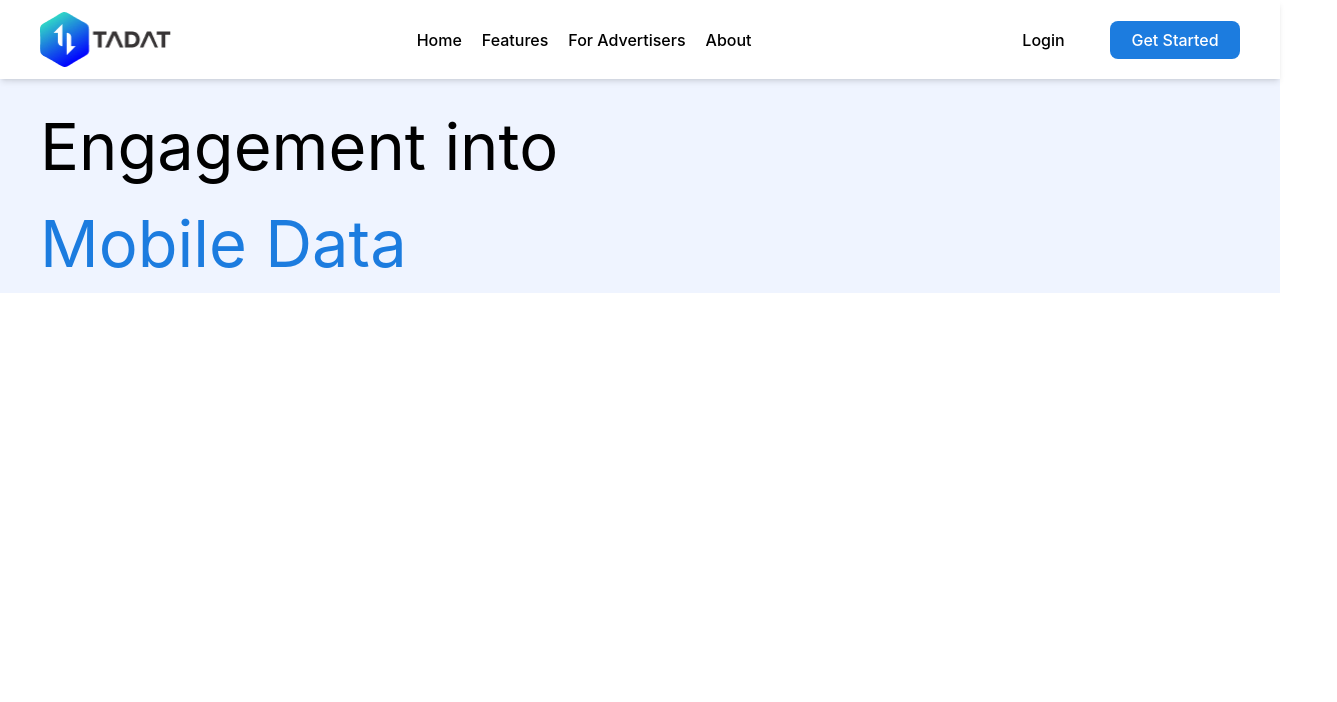
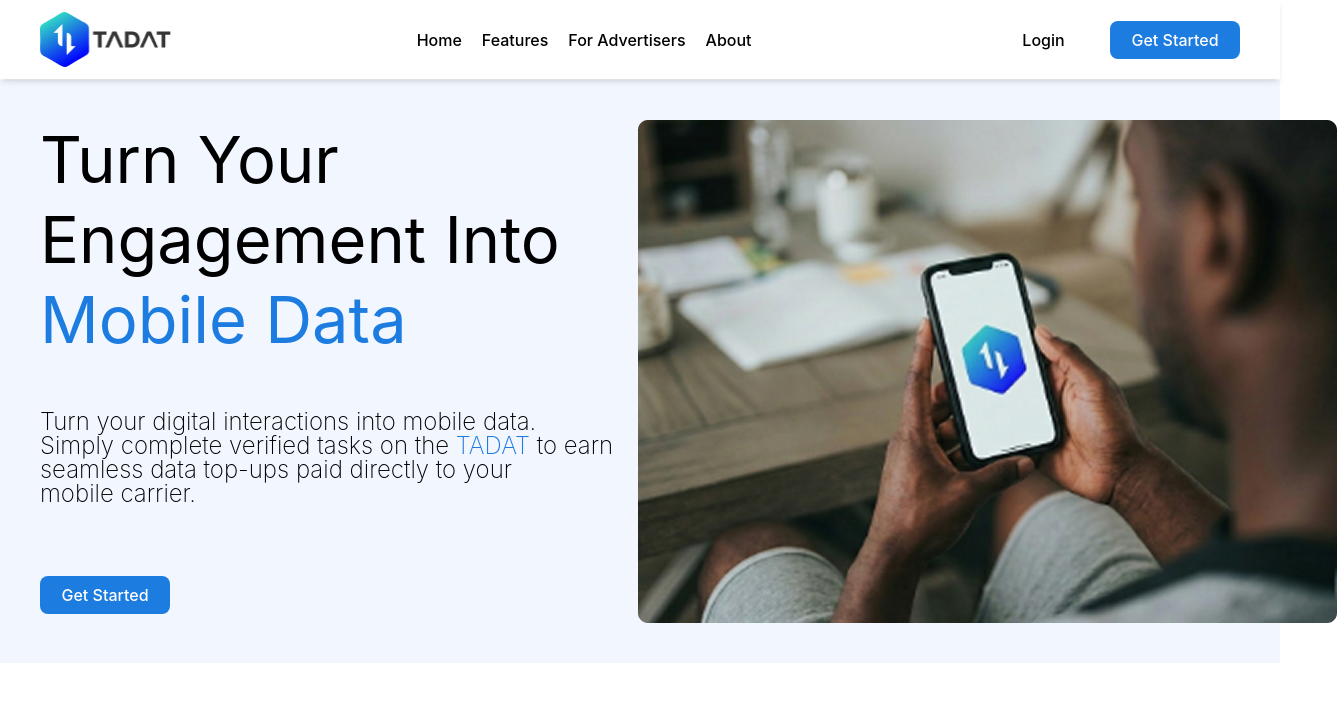
Before and after one commit to Tenney-olarh/TADAT, a React (Vite) app: page / in a window 1280 px wide. Shown: the top 702 px of the page, 1337 px wide, since content can reach past the window. Built offline with nearby package versions, Linux system fonts and the light colour scheme.

Commit message:
completed home.jsx component

```diff
--- a/src/Components/Landig/Home.jsx
+++ b/src/Components/Landig/Home.jsx
@@ -1,16 +1,31 @@
-const Home = () => {
-    return (
-      <div className="flex flex-col bg-[#EFF4FF] px-10">
-        <section>
-          {/* Left Hand Side */}
-          <div className="flex flex-col items-start text-[65px] w-[536px] ">
-            {" "}
-            <p>Turn Your</p>
-            <p>Engagement into</p>
-            <p className="text-[#1C7CDF] pt-[-5px]">Mobile Data</p>{" "}
+import HomeImage from "../../assets/Rectangle 92.png";
+        const Home = () => (
+          <div className="flex flex-row justify-between bg-[#F2F6FF] px-10 py-10 mt-[80px]">
+            {/* LEFT HAND SIDE */}
+            <div className="flex flex-col max-w-[600px]">
+              <h1 className="font-normal text-[65px] tracking-[0%] text-[#000000] leading-[80px]">
+                Turn Your <br /> Engagement Into{" "}
+                <span className="text-[#1C7CDF]"> Mobile Data</span>
+              </h1>
+              <p className="w-[598px] h-[116px] font-extralight text-[24px] tracking-[0%] text-[#000000] leading-[100%] mt-[50px] mb-[50px]">
+                Turn your digital interactions into mobile data. <br />Simply complete
+                verified tasks on the <span className="text-[#1C7CDF]">
+                  TADAT
+                </span> to earn <br /> seamless data top-ups paid directly to your <br />
+                mobile carrier.
+              </p>
+              <button className="w-[130px] h-[38px] rounded-[8px] bg-[#1C7CDF] text-[#FFFFFF] font-medium cursor-pointer hover:bg-[#1C7CDF]/80 pt-[0px]">
+                Get Started
+              </button>
+            </div>
+            {/* RIGHT HAND SIDE  */}
+            <div className="flex-shrink-0">
+              <img
+                src={HomeImage}
+                alt="Home"
+                className="w-[699px] h-[503px] object-cover"
+              />
+            </div>
           </div>
-        </section>
-      </div>
-    );
-}
+        );
 export default Home;
```
Also changed, not shown: src/assets/Rectangle 92.png (added).
